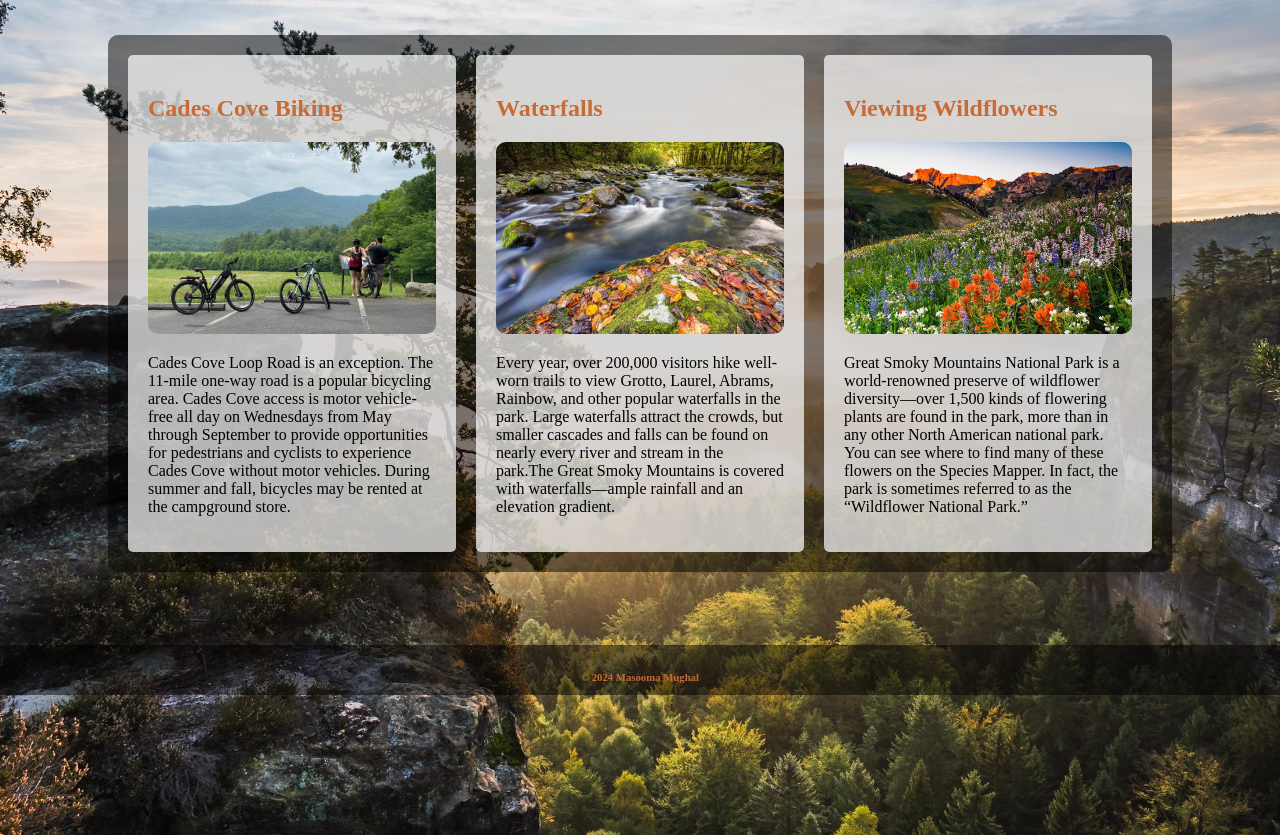
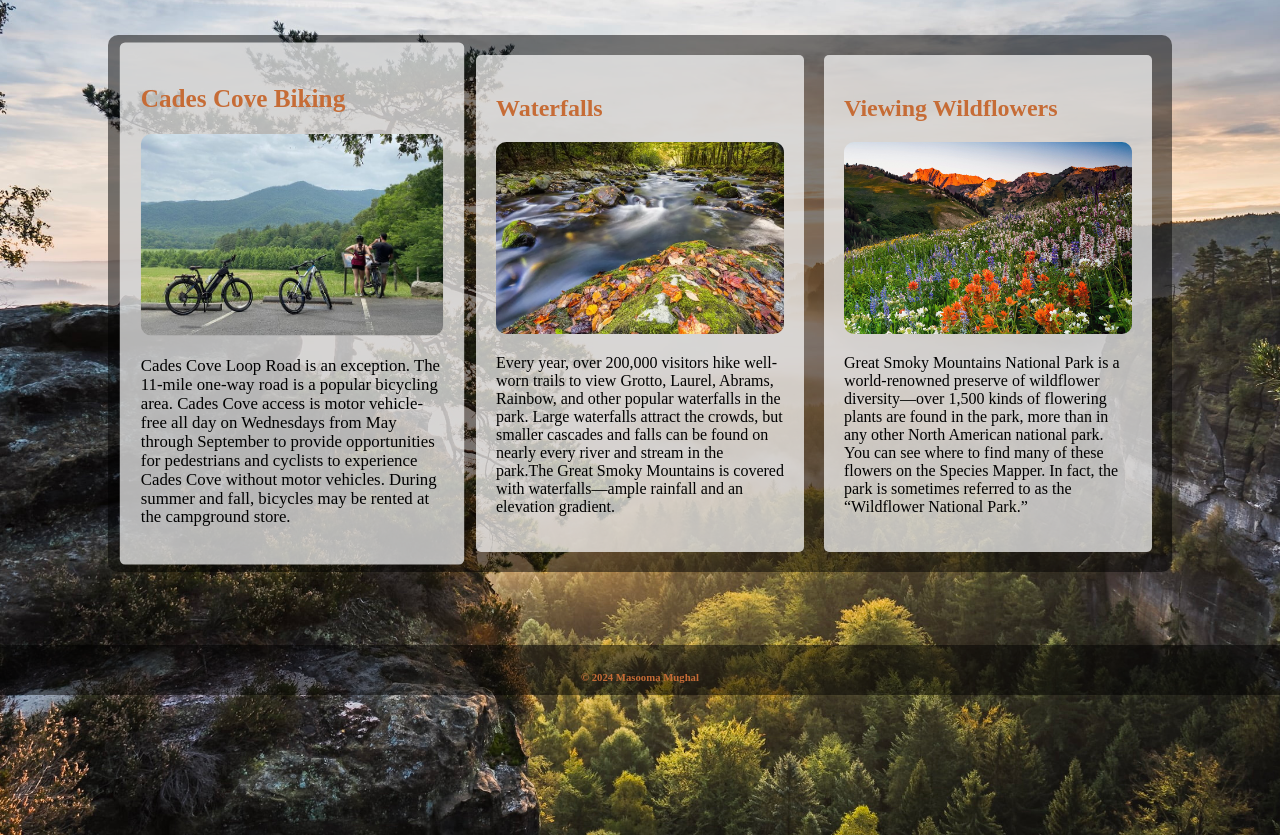
Before and after one commit to soomamrm/it-garnet, a plain HTML site: page microsite/activites.html in a window 1280 px wide. In both pictures the pointer is over the element 292 px from the left and 408 px from the top of the page. Shown: the part 105-940 px from the top of the page. Drawn offline with Linux system fonts and the light colour scheme.

Commit message:
updated microsite

```diff
--- a/microsite/assets/css/style.css
+++ b/microsite/assets/css/style.css
@@ -164,6 +164,7 @@ body {
       img{
         max-width:100%;
         border-radius: 10px;
+
       }
 
       aside .container {
@@ -184,6 +185,11 @@ aside .container .widget {
     padding: 20px;
     border-radius: 5px;
   }
+
+  aside .container .widget:hover {
+    transform: scale(1.05); /* Increase the size of the widget container on hover */
+    transition: transform 0.3s ease; /* Smooth transition effect */
+}
 
   aside h2{
     color:#c66c36
```
